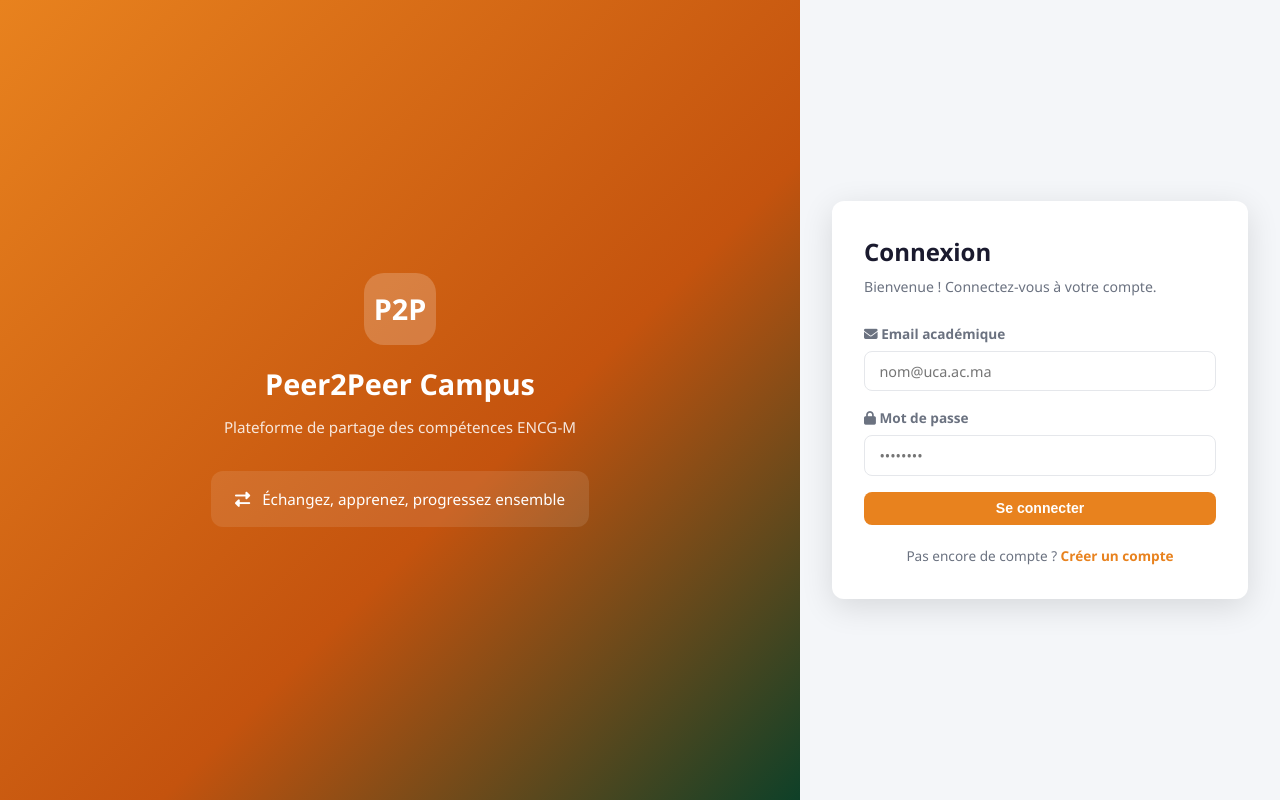
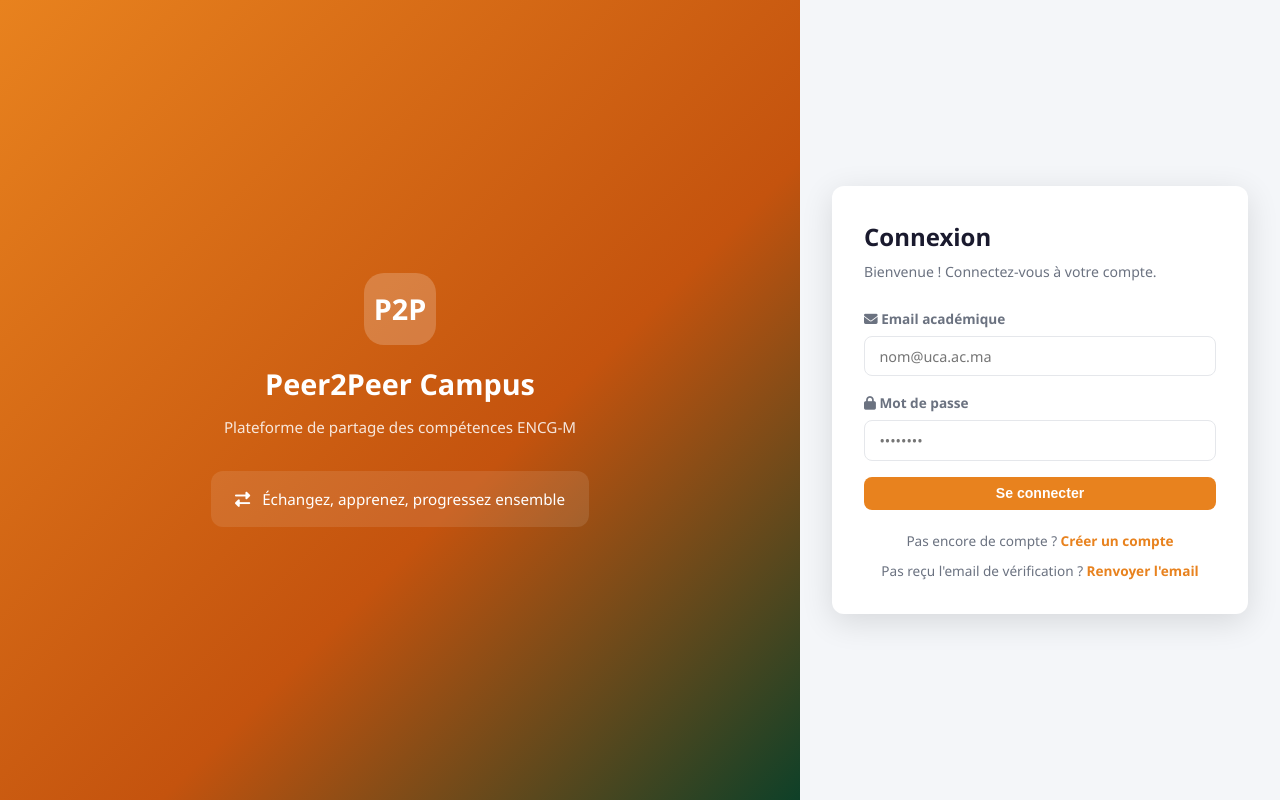
Before and after one commit to FATIMA7344/p2p-campuus, a Flask app: page /login in a window 1280 px wide. Run offline with Flask 3, Linux system fonts and the light colour scheme.

Commit message:
Update login.html

```diff
--- a/templates/login.html
+++ b/templates/login.html
@@ -33,9 +33,10 @@
                 <button type="submit" class="btn btn-primary btn-full">Se connecter</button>
             </form>
             <div class="auth-switch">
-                Pas encore de compte ? <a href="{{ url_for('register') }}">Créer un compte</a>
-            </div>
-        </div>
-    </div>
+    Pas encore de compte ? <a href="{{ url_for('register') }}">Créer un compte</a>
+</div>
+<div class="auth-switch" style="margin-top:0.5rem;">
+    Pas reçu l'email de vérification ?
+    <a href="{{ url_for('renvoyer_verification') }}">Renvoyer l'email</a>
 </div>
 {% endblock %}
```
